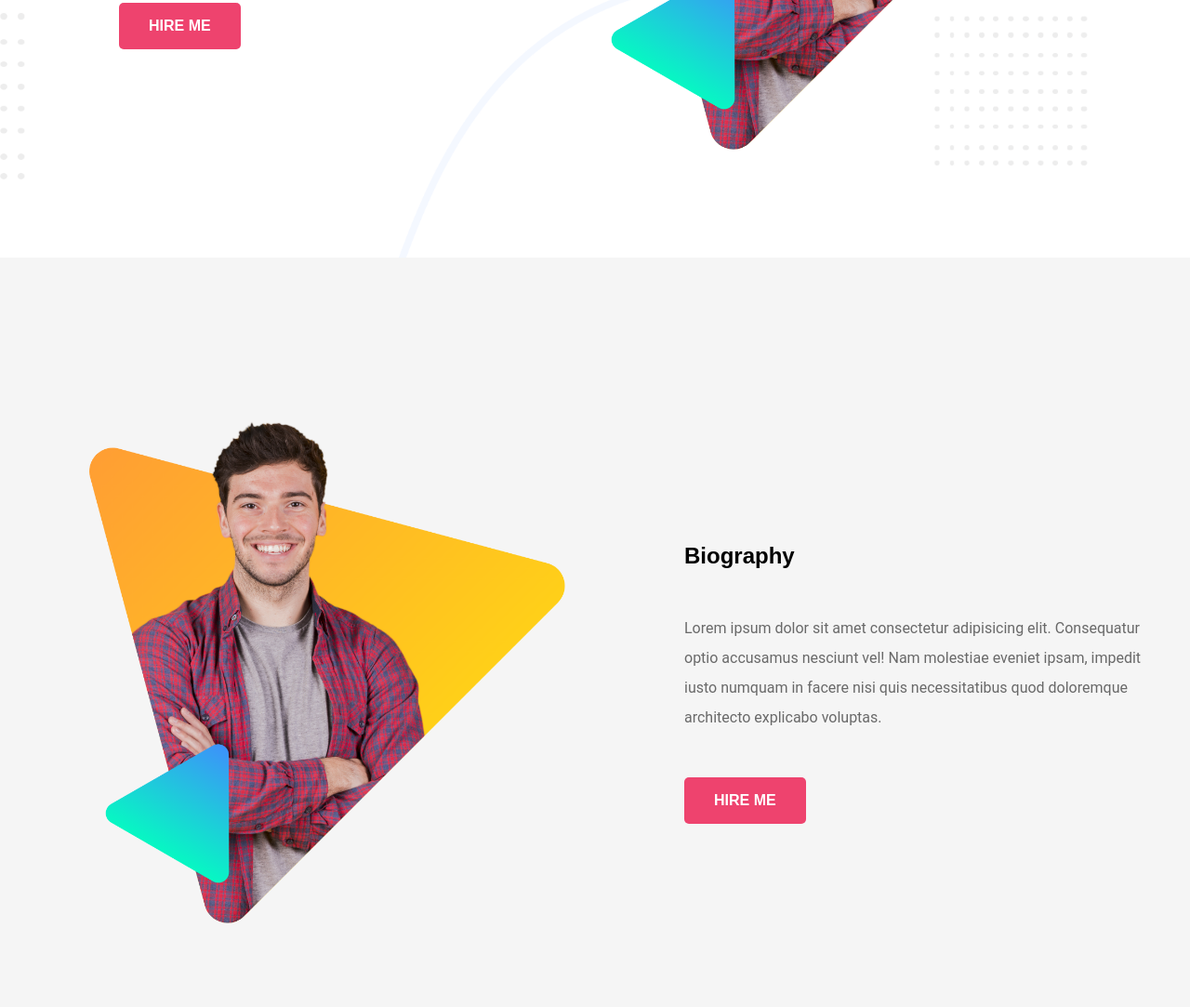
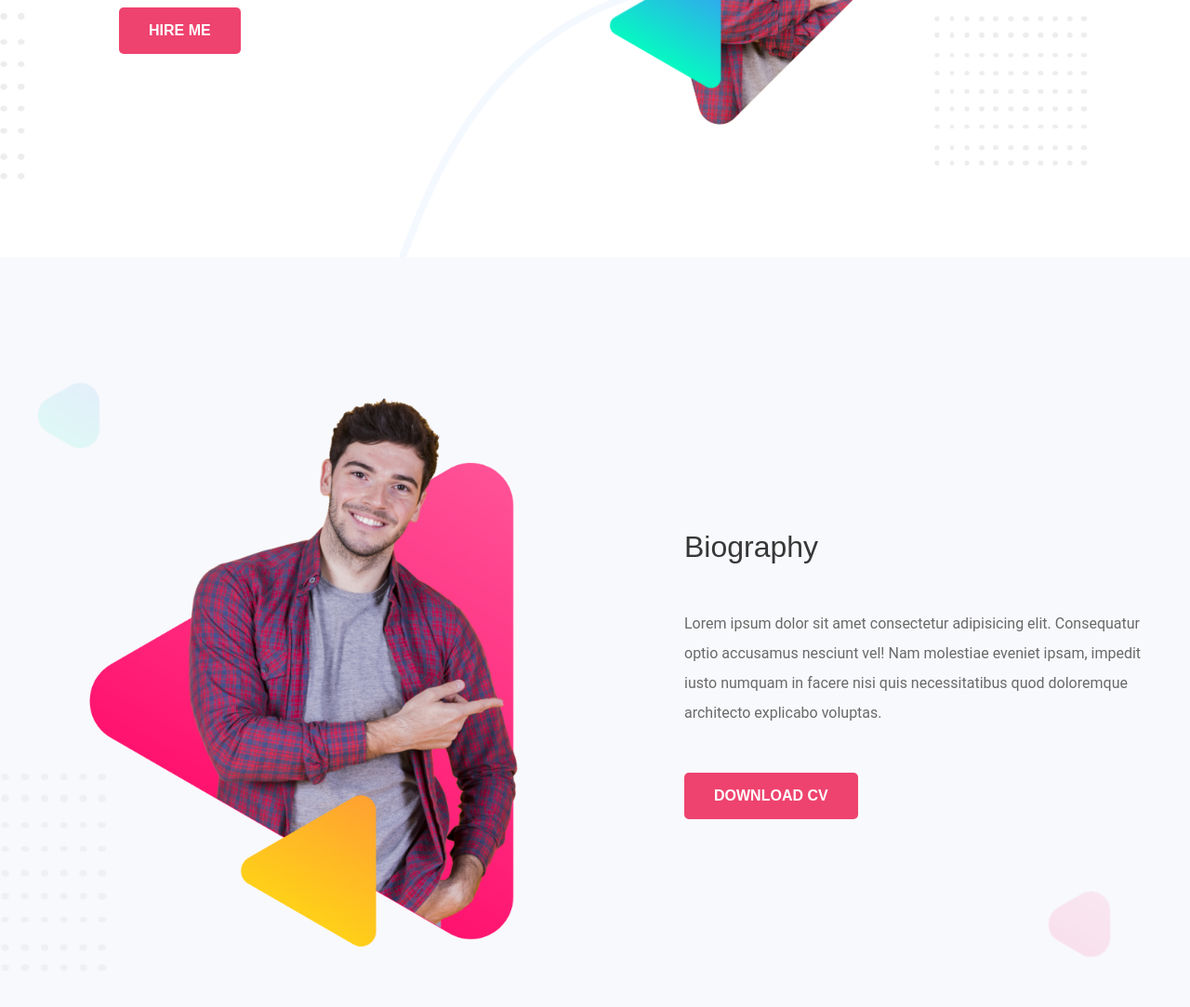
Before and after one commit to kmrajibfaysal/personal-website, a plain HTML site: page index.html in a window 1280 px wide. Shown: the part 523-1606 px from the top of the page at 93% size. Drawn offline with Linux system fonts and the light colour scheme; a web font is replaced by a local one.

Commit message:
finised bio part

```diff
--- a/index.html
+++ b/index.html
@@ -19,7 +19,9 @@
           </p>
         </div>
         <p>But nobody pays me me a dime for that work.</p>
-        <button>HIRE ME</button>
+        <a href="https://www.linkedin.com/in/k-m-rajib-faysal-2489aa215/" target="_blank">
+          <button>HIRE ME</button>
+        </a>
       </div>
 
       <div class="half-width">
@@ -30,16 +32,18 @@
     <!-- Biography -->
     <section class="bio-section">
       <div class="half-width">
-        <img src="images/faysal.png" alt="Rajib Faysal" />
+        <img src="images/faysal_dream.png" alt="Rajib Faysal" />
       </div>
       <div class="half-width">
-        <h2>Biography</h2>
+        <h3>Biography</h3>
         <div class="paragraph">
           <p class="bio-text">
             Lorem ipsum dolor sit amet consectetur adipisicing elit. Consequatur optio accusamus nesciunt vel! Nam molestiae eveniet ipsam, impedit iusto numquam in facere nisi quis necessitatibus quod doloremque architecto explicabo voluptas.
           </p>
         </div>
-        <button>HIRE ME</button>
+        <a href="https://github.com/kmrajibfaysal" target="_blank">
+          <button>DOWNLOAD CV</button>
+        </a>
       </div>
     </section>
   </body>
--- a/style.css
+++ b/style.css
@@ -8,7 +8,6 @@ body {
 section {
   width: 100%;
   height: 100vh;
-  background-color: #f5f5f5;
   display: flex;
   justify-content: center;
   align-items: center;
@@ -29,9 +28,9 @@ h1 {
 }
 
 h3 {
-  font-size: 1.5rem;
+  font-size: 2rem;
   margin: 0;
-  font-weight: 400;
+  font-weight: 500;
   color: rgba(0, 0, 0, 0.781);
 }
 
@@ -59,7 +58,7 @@ button {
 }
 
 .half-width img {
-  width: 100%;
+  width: 90%;
 }
 
 .intro-section {
@@ -74,7 +73,10 @@ button {
 }
 
 .bio-section {
-  background-color: #f5f5f5;
   padding: 2rem;
   justify-content: space-around;
+  background-image: url(./images/bio-bg.png);
+  background-repeat: no-repeat;
+  background-position: center;
+  background-size: cover;
 }
```
Also changed, not shown: images/bio-bg.png (renamed from images/biography-bg.png).
